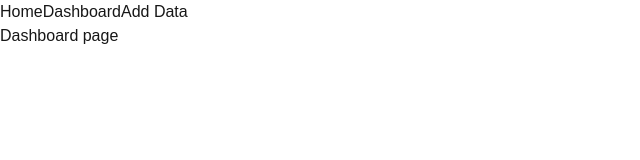
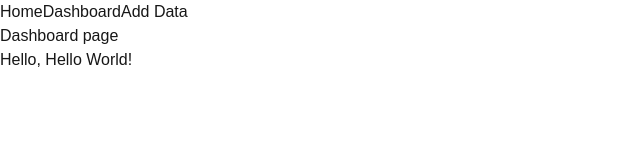
Before and after one commit to CP4485-Project-Riley-Dylan/CP4485EmergingTrendsProject, a Next.js app: page /dashboard in a window 1280 px wide. Shown: the top 160 px of the page, without its empty margins (0-640 px from the left). Built offline with nearby package versions, Linux system fonts and the light colour scheme.

Commit message:
KAN-13 Display data from fetch call on the front end

```diff
--- a/app/dashboard/page.js
+++ b/app/dashboard/page.js
@@ -1,7 +1,11 @@
-export default function Page() {
+export default async function Page() {
+  const response = await fetch('http://localhost:3000/api/user');
+  const data = await response.json();
+
   return (
     <>
       <main>Dashboard page</main>
+      <h1>Hello, {data.name}</h1>
     </>
   )
 }
```
